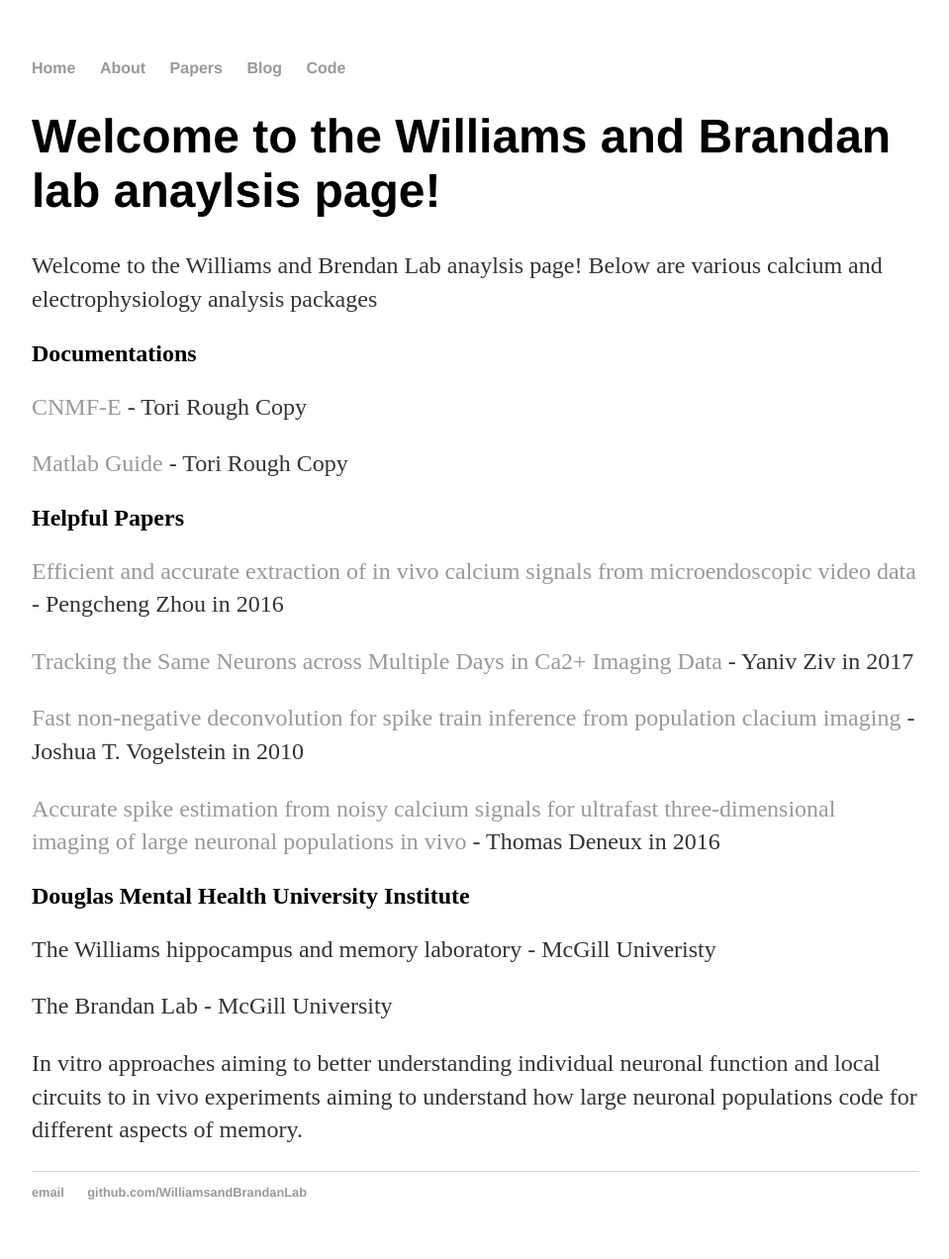
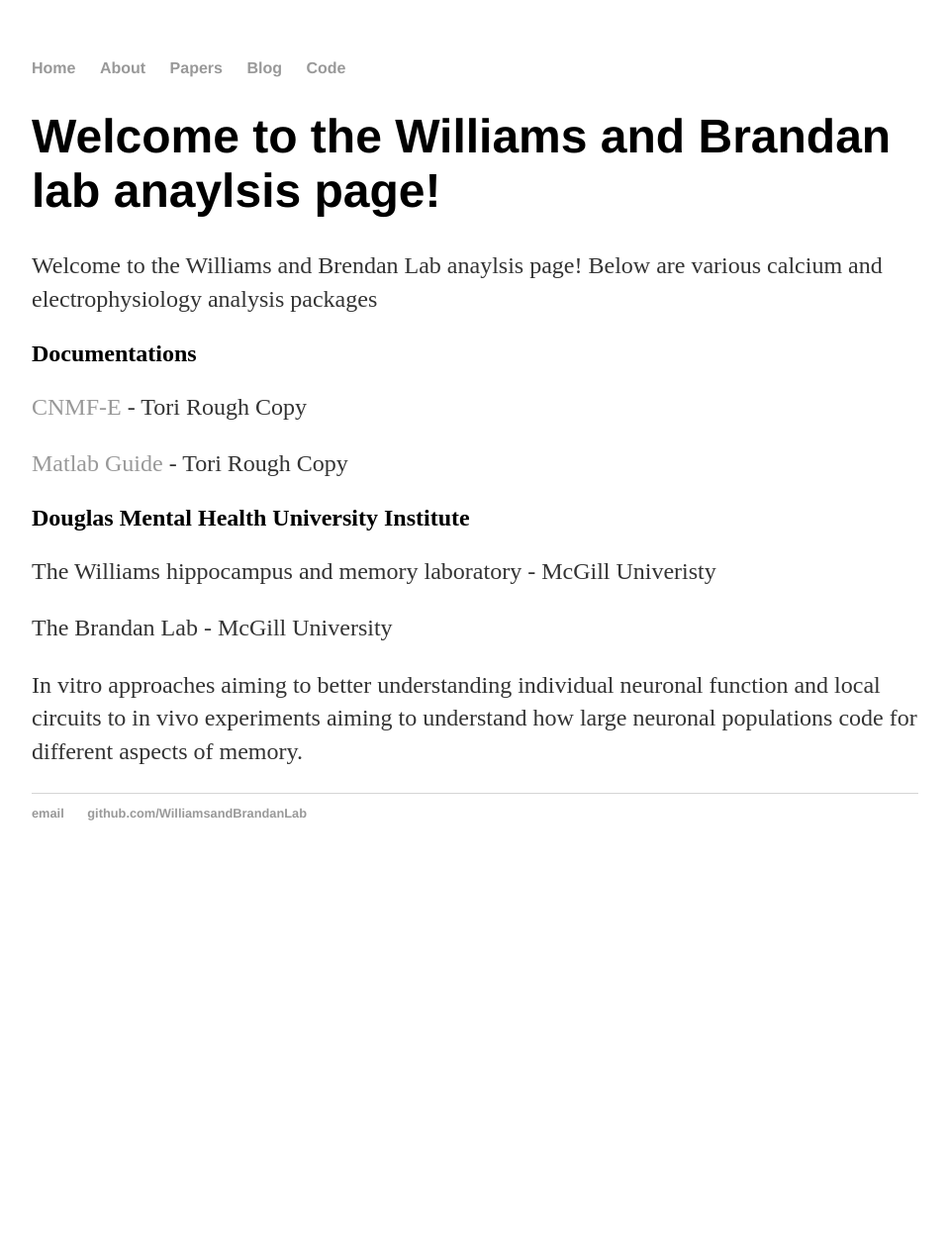
Before and after one commit to WilliamsandBrandanLab/WilliamsandBrandanLab.github.io, a Jekyll site: the page built from index.md, in a window 1280 px wide. Shown: the whole page at 99% size, without its empty margins (160-1119 px from the left). Built offline with Jekyll 4.4.1, drawn with Linux system fonts in a browser that asks for light colours; our own code applies the rules of GitHub Pages for plain Markdown files; after the commit the page ends 900 px from its top, so only the background shows below that.

Commit message:
Update index.md

```diff
--- a/index.md
+++ b/index.md
@@ -8,15 +8,6 @@
 
 [Matlab Guide](https://github.com/WilliamsandBrandanLab/WilliamsandBrandanLab.github.io/blob/master/Matlab%20Guide.pdf) - Tori Rough Copy
 
-## Helpful Papers
-
-[Efficient and accurate extraction of in vivo calcium signals from microendoscopic video data](https://github.com/WilliamsandBrandanLab/WilliamsandBrandanLab.github.io/blob/master/Ef%EF%AC%81cient%20and%20accurate%20extraction%20of%20in%20vivo%20calcium%20signals%20from%20microendoscopic%20video%20data.pdf) - Pengcheng Zhou in 2016
-
-[Tracking the Same Neurons across Multiple Days in Ca2+ Imaging Data](https://github.com/WilliamsandBrandanLab/WilliamsandBrandanLab.github.io/blob/master/tracking_cells_across_time_Ziv.pdf) - Yaniv Ziv in 2017
-
-[Fast non-negative deconvolution for spike train inference from population clacium imaging](https://github.com/WilliamsandBrandanLab/WilliamsandBrandanLab.github.io/blob/master/vogelstein-fast.pdf) - Joshua T. Vogelstein in 2010
-
-[Accurate spike estimation from noisy calcium signals for ultrafast three-dimensional imaging of large neuronal populations in vivo](https://www.nature.com/articles/ncomms12190.pdf) - Thomas Deneux in 2016
 
 ## Douglas Mental Health University Institute
 The Williams hippocampus and memory laboratory - McGill Univeristy
```
